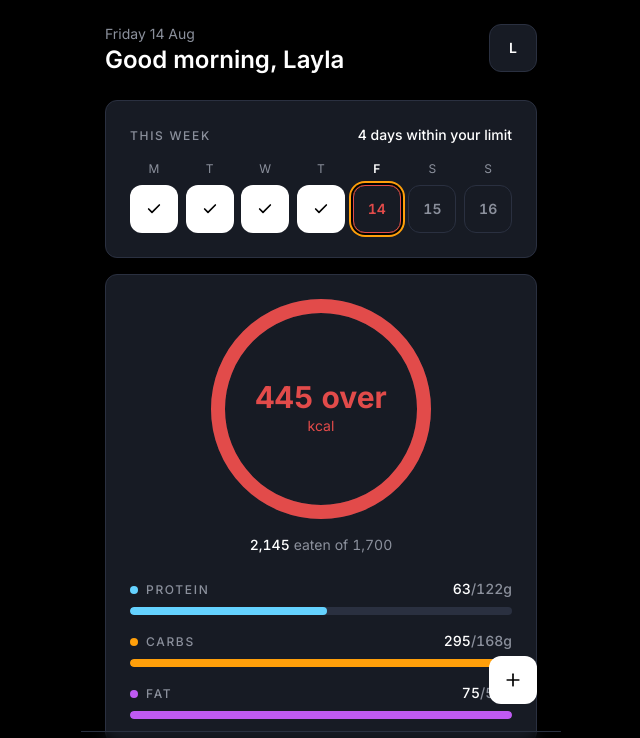
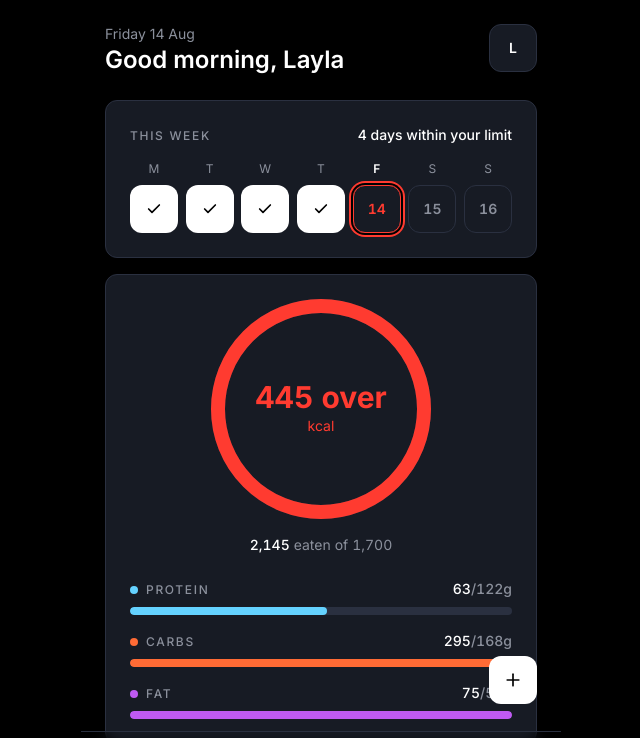
Before and after one commit to ranibrahim-creator/Portfolio, a Next.js app: page / in a window 1280 px wide. Shown: the top 738 px of the page, without its empty margins (319-959 px from the left). Built offline with nearby package versions, Linux system fonts and the light colour scheme.

Commit message:
Retune accent orange and warning red for the dark canvas
Replace amber #FF9F0A with a true orange and the dusty red with a cleaner #FF3B30 so neither reads off on black.

```diff
--- a/app/globals.css
+++ b/app/globals.css
@@ -23,12 +23,12 @@
     --secondary-foreground: #171b24;
     --muted: #6b7280;
     --muted-foreground: #6b7280;
-    --accent: #ff9f0a;
+    --accent: #ff6b35;
     --accent-foreground: #000000;
-    --destructive: #e24b4a;
+    --destructive: #ff3b30;
     --border: #e4e6eb;
     --input: #e4e6eb;
-    --ring: #ff9f0a;
+    --ring: #ff6b35;
     --surface: #ffffff;
     --radius: 0.75rem;
     --sidebar: #ffffff;
@@ -38,11 +38,11 @@
     --sidebar-accent: #f4f5f7;
     --sidebar-accent-foreground: #171b24;
     --sidebar-border: #e4e6eb;
-    --sidebar-ring: #ff9f0a;
-    --chart-1: #ff9f0a;
+    --sidebar-ring: #ff6b35;
+    --chart-1: #ff6b35;
     --chart-2: #64d2ff;
     --chart-3: #bf5af2;
-    --chart-4: #e24b4a;
+    --chart-4: #ff3b30;
     --chart-5: #8b909c;
   }
 
@@ -59,25 +59,25 @@
     --secondary-foreground: #ffffff;
     --muted: #8b909c;
     --muted-foreground: #8b909c;
-    --accent: #ff9f0a;
+    --accent: #ff6b35;
     --accent-foreground: #000000;
-    --destructive: #e24b4a;
+    --destructive: #ff3b30;
     --border: #2a3040;
     --input: #2a3040;
-    --ring: #ff9f0a;
+    --ring: #ff6b35;
     --surface: #171b24;
     --sidebar: #171b24;
     --sidebar-foreground: #ffffff;
-    --sidebar-primary: #ff9f0a;
+    --sidebar-primary: #ff6b35;
     --sidebar-primary-foreground: #000000;
     --sidebar-accent: #2a3040;
     --sidebar-accent-foreground: #ffffff;
     --sidebar-border: #2a3040;
-    --sidebar-ring: #ff9f0a;
-    --chart-1: #ff9f0a;
+    --sidebar-ring: #ff6b35;
+    --chart-1: #ff6b35;
     --chart-2: #64d2ff;
     --chart-3: #bf5af2;
-    --chart-4: #e24b4a;
+    --chart-4: #ff3b30;
     --chart-5: #8b909c;
   }
 
--- a/app/onboarding/page.tsx
+++ b/app/onboarding/page.tsx
@@ -233,7 +233,7 @@ function Reveal({ target, onContinue }: { target: number; onContinue: () => void
             cy={size / 2}
             r={radius}
             fill="none"
-            stroke="#FF9F0A"
+            stroke="#FF6B35"
             strokeWidth={stroke}
             strokeLinecap="round"
             strokeDasharray={circumference}
--- a/app/progress/page.tsx
+++ b/app/progress/page.tsx
@@ -49,7 +49,7 @@ export default function ProgressPage() {
                     className="w-full rounded-md"
                     style={{
                       height: `${Math.max(ratio * 100, 8)}%`,
-                      backgroundColor: over ? "#E24B4A" : "#FF9F0A",
+                      backgroundColor: over ? "#FF3B30" : "#FF6B35",
                     }}
                   />
                 </div>
@@ -98,10 +98,10 @@ function WeightChart() {
           </text>
         </g>
       ))}
-      <path d={area} fill="#FF9F0A" fillOpacity="0.12" />
-      <path d={path} fill="none" stroke="#FF9F0A" strokeWidth="2.5" strokeLinecap="round" strokeLinejoin="round" />
+      <path d={area} fill="#FF6B35" fillOpacity="0.12" />
+      <path d={path} fill="none" stroke="#FF6B35" strokeWidth="2.5" strokeLinecap="round" strokeLinejoin="round" />
       {mockWeightTrend.map((point, index) => (
-        <circle key={point.date} cx={x(index)} cy={y(point.kg)} r="3.5" fill="#FF9F0A" />
+        <circle key={point.date} cx={x(index)} cy={y(point.kg)} r="3.5" fill="#FF6B35" />
       ))}
       <text x={x(0)} y={height - 6} className="fill-muted text-[10px]" fontSize="10">
         {mockWeightTrend[0].date}
--- a/components/dashboard/CalorieRing.tsx
+++ b/components/dashboard/CalorieRing.tsx
@@ -10,8 +10,8 @@ type Props = {
   animateFromZero?: boolean;
 };
 
-const ACCENT = "#FF9F0A";
-const WARNING = "#E24B4A";
+const ACCENT = "#FF6B35";
+const WARNING = "#FF3B30";
 
 export function CalorieRing({ consumed, goal, size = 220, animateFromZero = true }: Props) {
   const overBudget = consumed > goal;
--- a/components/dashboard/MacroBar.tsx
+++ b/components/dashboard/MacroBar.tsx
@@ -10,7 +10,7 @@ type Props = {
 
 const MACRO_COLORS: Record<MacroKey, string> = {
   protein: "#64D2FF",
-  carbs: "#FF9F0A",
+  carbs: "#FF6B35",
   fat: "#BF5AF2",
 };
 
--- a/components/dashboard/WeekCalendar.tsx
+++ b/components/dashboard/WeekCalendar.tsx
@@ -48,8 +48,8 @@ export function WeekCalendar({ todayKcal, goal }: Props) {
                 day.within && "border-transparent bg-white text-black",
                 !day.within && !day.isFuture && day.kcal !== null && "border-warning text-warning",
                 day.isFuture && "border-border text-muted",
-                day.isToday && !day.within && "ring-2 ring-accent ring-offset-2 ring-offset-background",
-                day.isToday && day.within && "ring-2 ring-accent ring-offset-2 ring-offset-background",
+                day.isToday && !day.within && "ring-2 ring-warning ring-offset-2 ring-offset-background",
+                day.isToday && day.within && "ring-2 ring-white ring-offset-2 ring-offset-background",
               )}
               aria-label={ariaFor(day, goal)}
             >
--- a/tailwind.config.ts
+++ b/tailwind.config.ts
@@ -34,8 +34,8 @@ const config: Config = {
           foreground: "var(--muted-foreground)",
         },
         accent: {
-          DEFAULT: "#FF9F0A",
-          hover: "#E88C00",
+          DEFAULT: "#FF6B35",
+          hover: "#E85A24",
           foreground: "#000000",
         },
         destructive: {
@@ -45,9 +45,9 @@ const config: Config = {
         border: "var(--border)",
         input: "var(--input)",
         ring: "var(--ring)",
-        warning: "#E24B4A",
+        warning: "#FF3B30",
         protein: "#64D2FF",
-        carbs: "#FF9F0A",
+        carbs: "#FF6B35",
         fat: "#BF5AF2",
       },
       fontFamily: {
```
Also changed, not shown: 2 other files (tests, documents, lock files or other folders).
